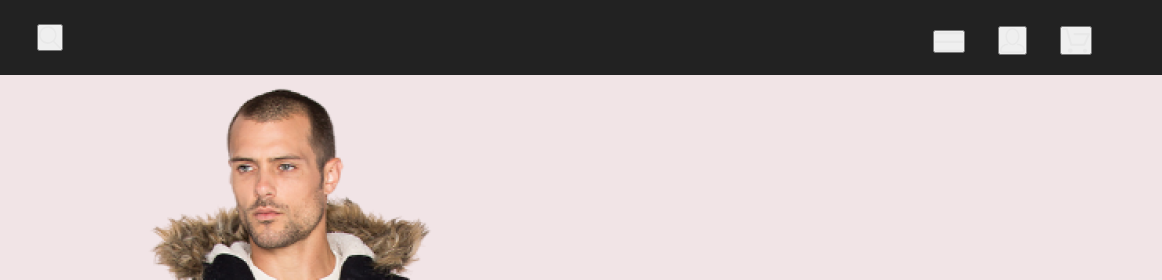
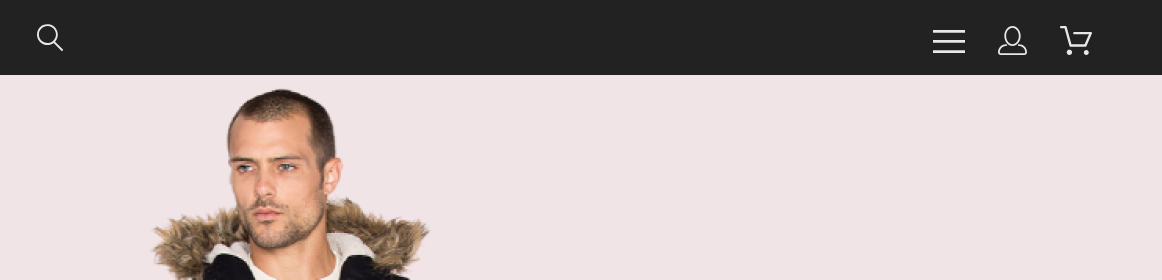
Before and after one commit to Freekodelka/Project, a plain HTML site: page index.html in a window 1280 px wide. Shown: the top 280 px of the page, 118-1280 px from the left. Drawn offline with Linux system fonts and the light colour scheme.

Commit message:
corrected

```diff
--- a/style.css
+++ b/style.css
@@ -72,6 +72,8 @@ button, a {
 .head-left__search {
     width: 26.002px;
     height: 26.792px;
+    background: transparent;
+    border: none;
 }
 
 .head-right {
@@ -85,6 +87,8 @@ button, a {
     margin-top: 30px;
     margin-bottom: 22px;
     margin-right: 33px;
+    background: transparent;
+    border: none;
 }
 
 .head__right-users {
@@ -93,6 +97,8 @@ button, a {
     margin-top: 26px;
     margin-bottom: 20px;
     margin-right: 33px;
+    background: transparent;
+    border: none;
 }
 
 .head__right-basket {
@@ -100,14 +106,9 @@ button, a {
     height: 29px;
     margin-top: 26px;
     margin-bottom: 20px;
+    background: transparent;
+    border: none;
 }
-
-/* .brand {
-    display: flex;
-    background: #F1E4E6;
-    max-width: 1600px;
-    max-height: 767px;
-} */
 
 .brand {
     background: #f1e4e6;
@@ -115,8 +116,8 @@ button, a {
 
 .brand__wrapper {
     display: flex;
-/*     max-width: 1600px;
-    max-height: 767px; */
+    max-width: 1600px;
+    max-height: 767px;
     margin: 0 auto;
 }
 
@@ -305,7 +306,6 @@ button, a {
     }
 
     .head {
-        max-width: 768px;
         height: 74px;
         gap: 424px;
     }
```
